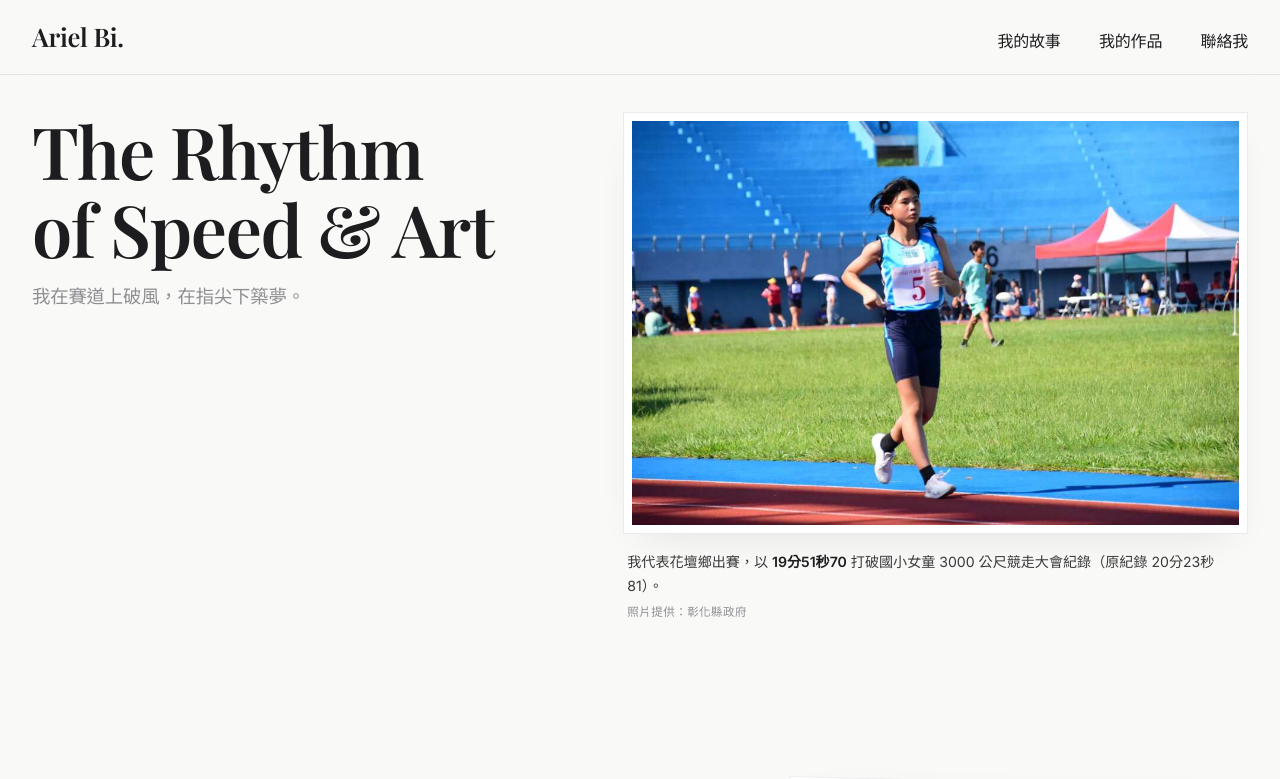
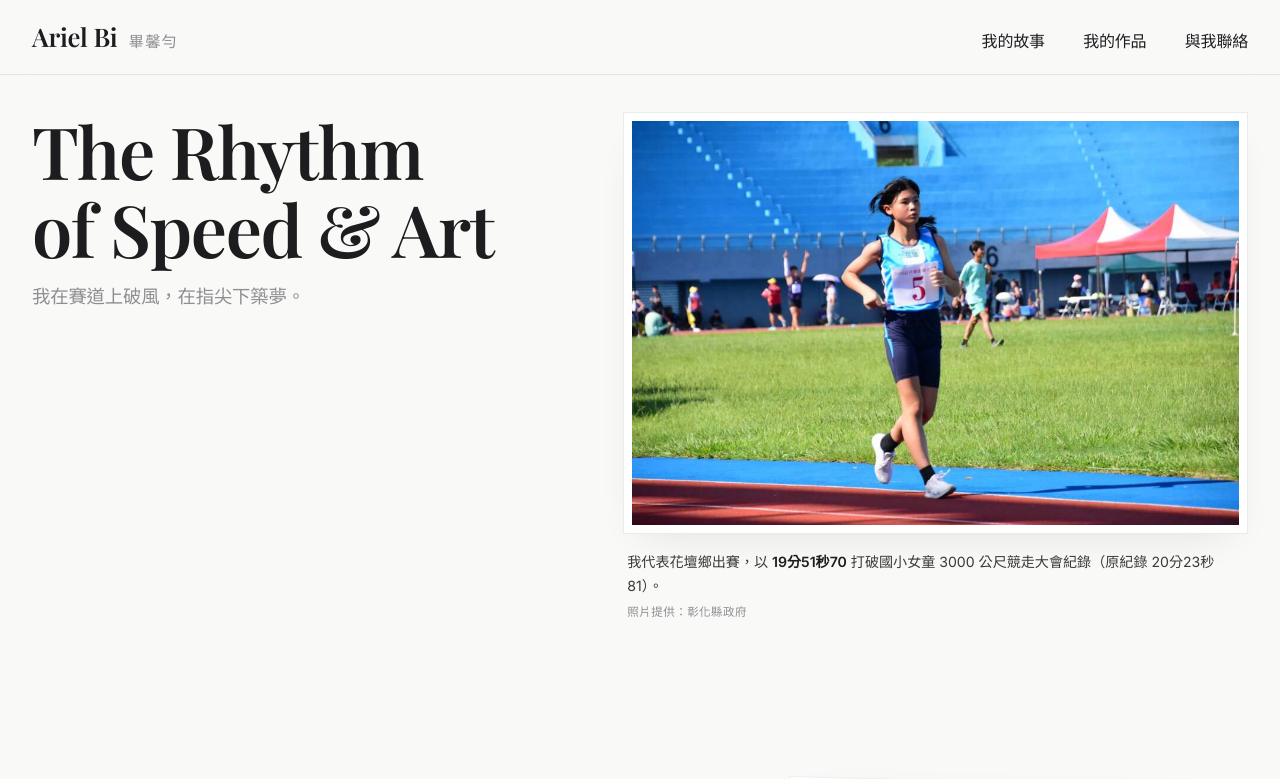
Before and after one commit to Ans1lBBB/arielglow-website, a website: page index.html in a window 1280 px wide. Shown: the top 779 px of the page. Drawn offline with nearby package versions, Linux system fonts and the light colour scheme; a web font is replaced by a local one.

Commit message:
Polish copy, header name, and footer branding.
Add 畢馨勻 to logo, refine contact section, trim story line, update copyright to Ariel Bi.

Co-authored-by: Cursor <cursoragent@cursor.com>

```diff
--- a/assets/site.css
+++ b/assets/site.css
@@ -43,6 +43,15 @@ body {
   letter-spacing: -0.3px;
   color: #1D1D1F;
   text-decoration: none;
+}
+
+.logo-zh {
+  font-family: 'Inter', sans-serif;
+  font-size: 0.95rem;
+  font-weight: 400;
+  letter-spacing: 0.08em;
+  color: #8E8E93;
+  margin-left: 0.35rem;
 }
 
 .nav-links {
--- a/index.html
+++ b/index.html
@@ -34,11 +34,11 @@
 
 <nav class="navbar">
   <div class="nav-container">
-    <a href="#" class="logo">Ariel Bi.</a>
+    <a href="#" class="logo">Ariel Bi <span class="logo-zh">畢馨勻</span></a>
     <div class="nav-links">
       <a href="#story">我的故事</a>
       <a href="#works">我的作品</a>
-      <a href="#contact">聯絡我</a>
+      <a href="#contact">與我聯絡</a>
     </div>
   </div>
 </nav>
@@ -73,7 +73,7 @@
         <div class="athlete-text">
           <p>在彰化縣114年縣民運動大會，我代表花壇鄉出戰國小女童組 3000 公尺競走，以破大會的成績拿下第一名。</p>
           <p class="magazine-quote">我覺得走路看似靜止，其實藏著極速的節奏；拼豆看似細小，卻能拼出很大的夢想。</p>
-          <p>我喜歡在賽道上專注每一步，也喜歡在拼豆前慢慢把顏色拼起來。對我來說，這兩件事都需要耐心，也需要把小事做到最好。</p>
+          <p>喜歡在賽道上專注每一步，也喜歡在拼豆前慢慢把顏色拼起來。對我來說，這兩件事都需要耐心，也需要把小事做到最好。</p>
         </div>
       </div>
 
@@ -99,9 +99,9 @@
 
   <section id="contact">
     <div class="container contact-area fade-up">
-      <h2 class="contact-title">聯絡我</h2>
-      <p class="contact-intro">如果你想預購我的拼豆、聊聊合作，或只是想幫我加油，歡迎寫信給我。</p>
-      <a href="mailto:hi@arielglow.com" class="contact-email-link">寫信給我</a>
+      <h2 class="contact-title">與我聯絡</h2>
+      <p class="contact-intro">歡迎來信。無論是拼豆預購、合作邀請，或一句鼓勵，都很期待收到你的訊息。</p>
+      <a href="mailto:hi@arielglow.com" class="contact-email-link">寄信給我</a>
       <div class="social-row">
         <a href="https://www.instagram.com/ariel_glow_studio/" class="social-icon" target="_blank" rel="noopener noreferrer" aria-label="我的 Instagram">
           <svg width="18" height="18" viewBox="0 0 24 24" fill="none" stroke="currentColor" stroke-width="1.5" aria-hidden="true">
@@ -122,7 +122,7 @@
 
 <footer>
   <div class="container">
-    © 2026 Ariel Glow Studio
+    © 2026 Ariel Bi
   </div>
 </footer>
 
```
